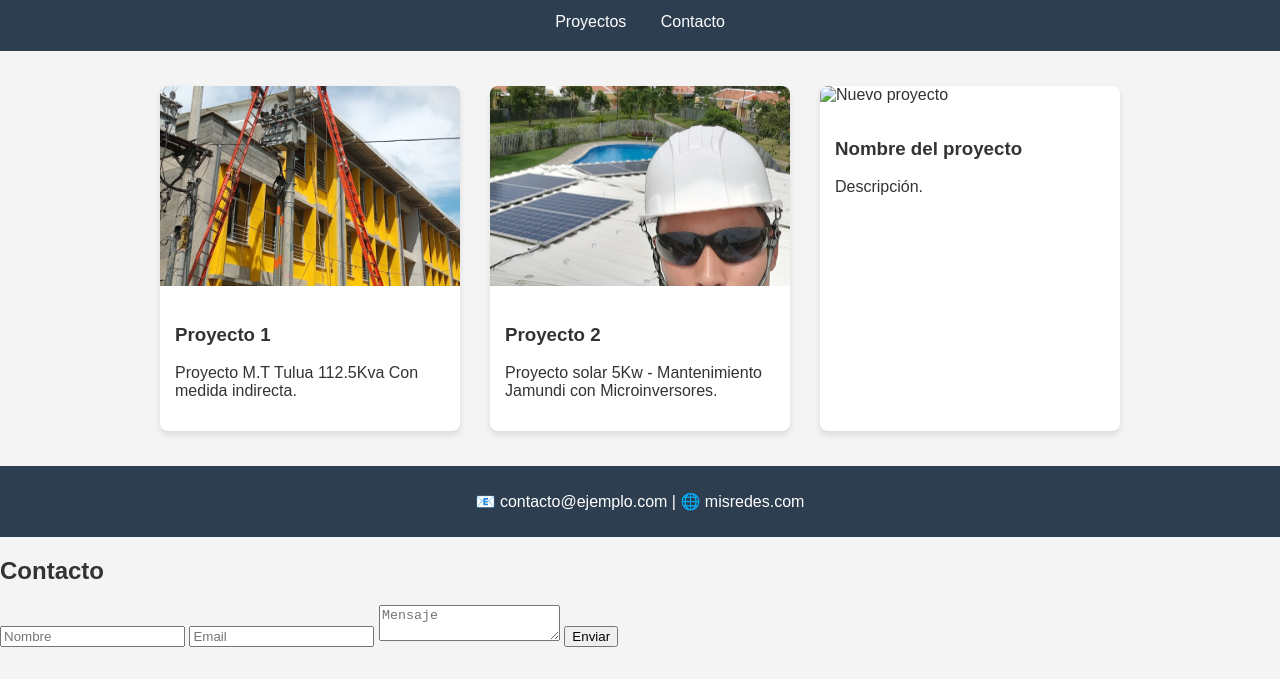
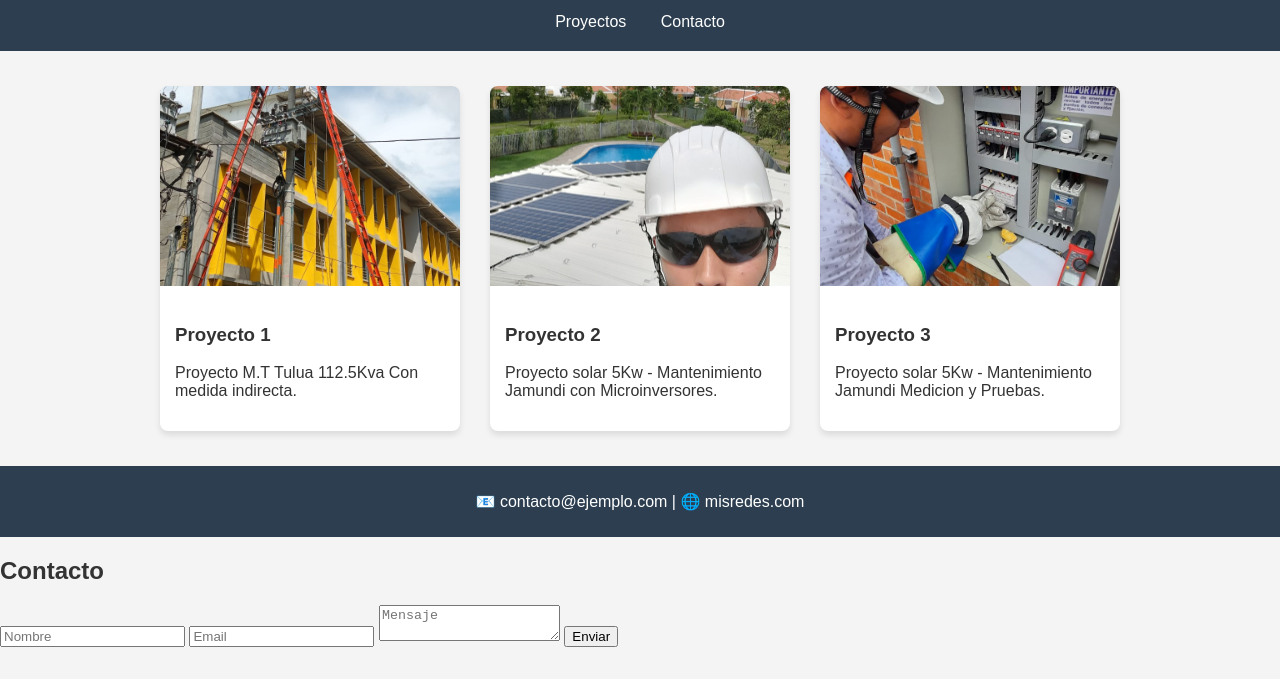
Before and after one commit to RedesLogicasLFCSAS/RedesLogicasLFCSAS.github.io-, a plain HTML site: page index.html in a window 1280 px wide. Shown: the part 121-800 px from the top of the page. Drawn offline with Linux system fonts and the light colour scheme.

Commit message:
Add files via upload

```diff
--- a/index.html
+++ b/index.html
@@ -92,10 +92,10 @@
             </div>
         </div>
         <div class="proyecto">
-            <img src="nueva-imagen.jpg" alt="Nuevo proyecto">
+            <img src="imagen3.jpg" alt="Proyecto 3"> <!-- Cambia la ruta de la imagen -->
             <div class="proyecto-info">
-                <h3>Nombre del proyecto</h3>
-                <p>Descripción.</p>
+                <h3>Proyecto 3</h3>
+                <p>Proyecto solar 5Kw - Mantenimiento Jamundi Medicion y Pruebas.</p>
             </div>
         </div>
         <!-- Añade más proyectos aquí -->
@@ -107,9 +107,9 @@
     </footer>
 </body>
 </html>
-<section id="contacto">
-    <h2>Contacto</h2>
-    <form action="https://formsubmit.co/tu-email@gmail.com" method="POST">
+<section id=  "contacto">
+    <h2>Contacto  </h2>
+    <form action=  "https://formsubmit.co/tu-email@gmail.com" method="POST">
         <input type="hidden" name="_captcha" value="false">
         <input type="text" name="name" placeholder="Nombre" required>
         <input type="email" name="email" placeholder="Email" required>
```
Also changed, not shown: imagen3.jpg (added).
